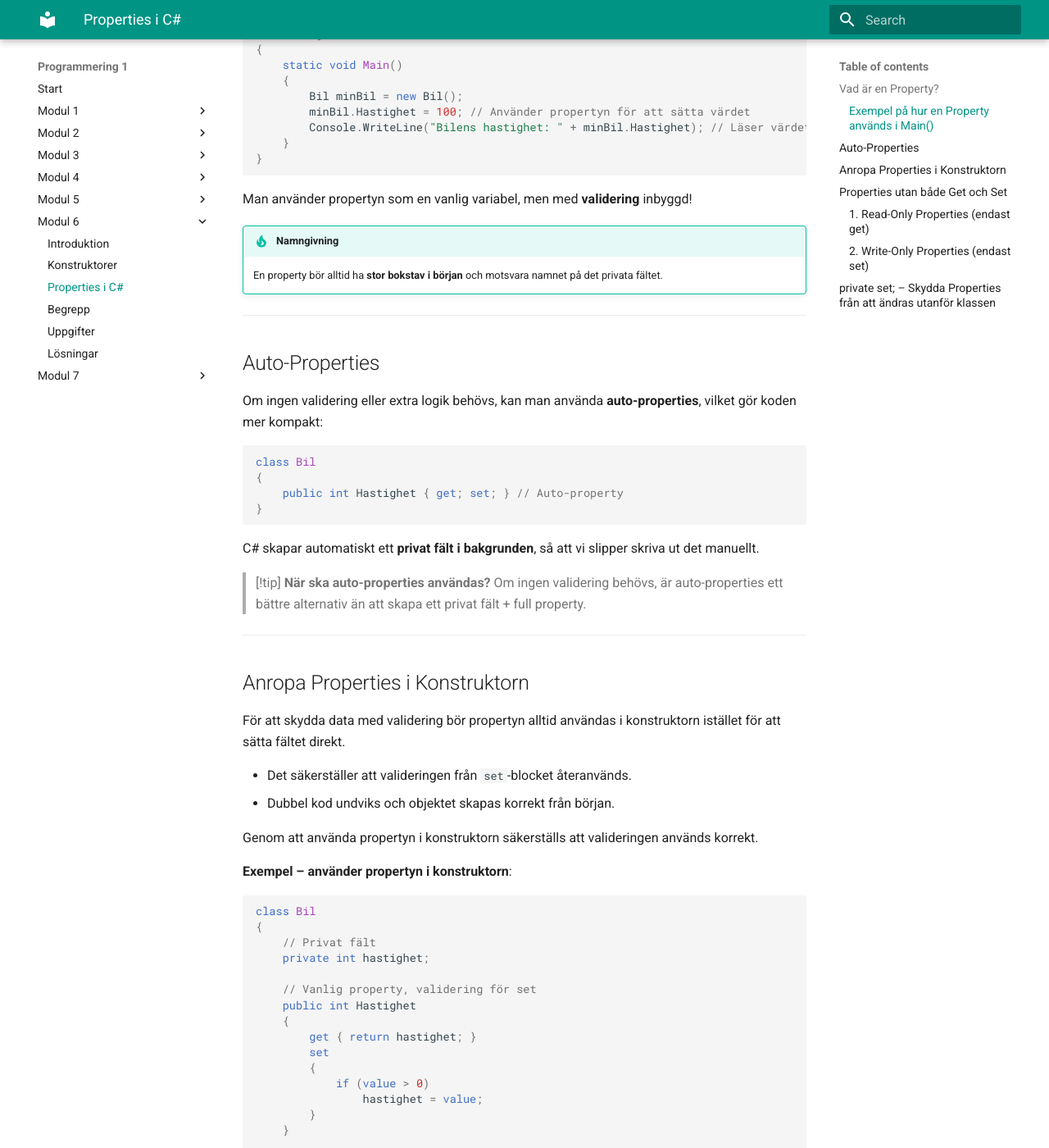
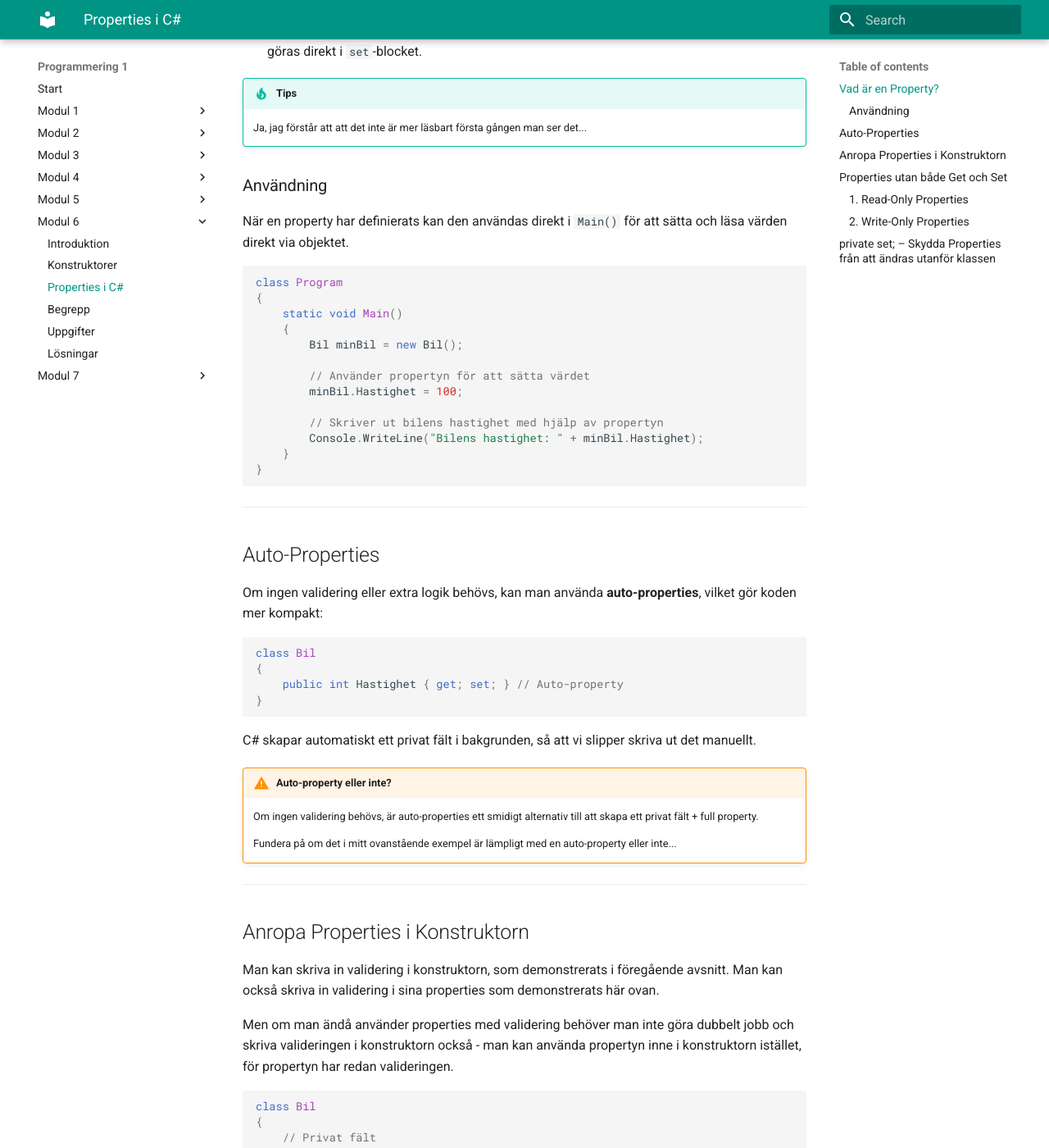
Before and after one commit to efk-tingsholm/programmering-1, an MkDocs documentation site: the page built from docs/content/modul-6/3-properties.md, in a window 1280 px wide and 1400 px high, scrolled down 1161 px. Shown: the whole window at 82% size. Built offline with MkDocs 1.6.1 and Material for MkDocs 9.7.7, drawn with Linux system fonts in a browser that asks for light colours; some of the changed text lies outside the part shown.

Commit message:
lite jobb på prop i m6, snart klar

````diff
--- a/docs/content/modul-6/3-properties.md
+++ b/docs/content/modul-6/3-properties.md
@@ -7,7 +7,7 @@
 
 En **property** (egenskap) är en mekanism i C# för att hantera åtkomst till en privat variabel i en klass. Properties används för att kontrollera hur data läses och skrivs, vilket är en viktig del av **inkapsling** i objektorienterad programmering.
 
-En property består av en **getter** och en **setter**:
+En property består av en **getter** och en **setter**, motsvaras av kodblocken `get` och `set` i nedanstående exempel, där namnen är beskrivande, och `get` då hanterar om värdet ska hämtas (och sen förmodligen användas till något), medan `set` hanterar om värdet ska ändras.
 ```csharp
 class Bil
 {
@@ -17,15 +17,25 @@
     // Property
     public int Hastighet
     {
+        // När värdet från fältet "hastighet" ska hämtas och sen användas till något.
         get { return hastighet; }
+
+        // När annan del av programmet försöker ändra värdet i "hastighet".
         set
         {
-            if (value > 0) // Validering av värdet
+            // Validering av det inkommande värdet, ändra bara om det är större ön noll.
+            if (value > 0)
+            {
+                // Tilldelar det privata fältet "hastighet" det nya inkommande värdet.
                 hastighet = value;
+            }
         }
     }
 }
 ```
+
+Properties bör namnges enligt den privata variabel som hanteras, men med inledande versal. Exempelvis för ovanstående kod, där det privata fältet `hastighet` hanteras av propertyn `Hastighet`.
+
 Det finns fördelar med properties, exempelvis:
 
 - **Kortare och mer läsbar kod** – eliminerar behovet av separata getter- och setter-metoder.
@@ -36,24 +46,23 @@
     Ja, jag förstår att att det inte är mer läsbart första gången man ser det...
 
 
-### Exempel på hur en Property används i `Main()`
-När en property har definierats kan den användas direkt i `Main()` för att sätta och läsa värden:
+### Användning
+När en property har definierats kan den användas direkt i `Main()` för att sätta och läsa värden direkt via objektet.
 ```csharp
 class Program
 {
     static void Main()
     {
         Bil minBil = new Bil();
-        minBil.Hastighet = 100; // Använder propertyn för att sätta värdet
-        Console.WriteLine("Bilens hastighet: " + minBil.Hastighet); // Läser värdet
+
+        // Använder propertyn för att sätta värdet
+        minBil.Hastighet = 100;
+
+        // Skriver ut bilens hastighet med hjälp av propertyn
+        Console.WriteLine("Bilens hastighet: " + minBil.Hastighet);
     }
 }
 ```
-Man använder propertyn som en vanlig variabel, men med **validering** inbyggd!
-
-!!! tip "Namngivning"
-    En property bör alltid ha **stor bokstav i början** och motsvara namnet på det privata fältet.
-
 
 ---
 
@@ -66,22 +75,21 @@
 }
 ```
 
-C# skapar automatiskt ett **privat fält i bakgrunden**, så att vi slipper skriva ut det manuellt.
+C# skapar automatiskt ett privat fält i bakgrunden, så att vi slipper skriva ut det manuellt.
 
-> [!tip] **När ska auto-properties användas?**
-> Om ingen validering behövs, är auto-properties ett bättre alternativ än att skapa ett privat fält + full property.
+!!! warning "Auto-property eller inte?"
+    Om ingen validering behövs, är auto-properties ett smidigt alternativ till att skapa ett privat fält + full property.
+
+    Fundera på om det i mitt ovanstående exempel är lämpligt med en auto-property eller inte...
+
 
 ---
 
 ## Anropa Properties i Konstruktorn
-För att skydda data med validering bör propertyn alltid användas i konstruktorn istället för att sätta fältet direkt.
+Man kan skriva in validering i konstruktorn, som demonstrerats i föregående avsnitt. Man kan också skriva in validering i sina properties som demonstrerats här ovan.
 
-- Det säkerställer att valideringen från `set`-blocket återanvänds.
-- Dubbel kod undviks och objektet skapas korrekt från början.
+Men om man ändå använder properties med validering behöver man inte göra dubbelt jobb och skriva valideringen i konstruktorn också - man kan använda propertyn inne i konstruktorn istället, för propertyn har redan valideringen.
 
-Genom att använda propertyn i konstruktorn säkerställs att valideringen används korrekt.
-
-**Exempel – använder propertyn i konstruktorn**:
 ```csharp
 class Bil
 {
@@ -102,50 +110,55 @@
 	// Konstruktorn, tar inkommande värde och tilldelar till property
     public Bil(int hastighetIn)
     {
-        Hastighet = hastighetIn; // Använder propertyn för att säkerställa validering
+        // Använder propertyn "Hastighet" för att säkerställa validering,
+        // istället för att tilldela till fältet "hastighet" direkt.
+        Hastighet = hastighetIn;
     }
 }
 ```
 
 
-> [!summary] **Sammanfattning**
-> - Använd alltid propertyn i konstruktorn, inte det privata fältet.
-> - Detta säkerställer att eventuell validering används konsekvent.
 
 ---
 
 ## Properties utan både Get och Set
 En property behöver inte alltid ha både `get` och `set`.
 
-### 1. Read-Only Properties (endast `get`)
-Om ett värde **aldrig ska ändras** utanför klassen, kan vi ha en property med **bara `get`**:
+### 1. Read-Only Properties
+Om ett värde **aldrig ska ändras** utanför klassen, kan man ha en property med bara `get`:
 ```csharp
 class Bil
 {
-    public string Färg { get; } // Auto-property med endast 'get', kan bara sättas i konstruktorn
+    // Auto-property med endast 'get', resten av programmet
+    // kan enbart hämta värdet
+    public string Färg { get; }
 
+    // Konstruktor,
     public Bil(string färg)
     {
-                Färg = färg; // Propertyn kan endast sättas vid objektets skapande
+        // Vi låter konstruktorn vara enda tillfället då färgen kan tilldelas
+        Färg = färg;
     }
 }
 ```
-**Används för:** ID:n, skapelsedatum, konstanta värden per objekt.
+Kan vara användbart för exempelvis unika ID:n och datum då objekt skapats.
 
-### 2. Write-Only Properties (endast `set`)
-Om en property bara ska **kunna ta emot värden men inte läsas ut**, kan vi använda **bara `set`**:
+### 2. Write-Only Properties
+Om en property bara ska **kunna ta emot värden men inte läsas ut**, kan man använda bara `set`:
 ```csharp
 class SäkerData
 {
-    private string lösenord; // Privat fält lagrar värdet internt
+    // Vi gör ett privat fält
+    private string lösenord;
 
-        public string Lösenord // Property med endast 'set', kan inte läsas ut
+    // Property med endast 'set', kan inte läsas ut, bara ändras
+    public string Lösenord
     {
         set { lösenord = value; }
     }
 }
 ```
-**Används för:** Lösenord, känslig information där data bara ska kunna sättas.
+Kan vara användbart för exempelvis Lösenord och annan känslig information.
 
 ---
 
@@ -167,11 +180,12 @@
 ```
 Objekt kan **tilldelas ett unikt ID**, men ingen annan kod kan ändra det efter att objektet skapats. Går dock bra att titta på ID via `get`.
 
-> [!tip] **När används `private set;`?**
-> Det används ofta för **ID-nummer** och andra värden som ska sättas en gång vid skapande men aldrig ändras efteråt.
-Om en property ska kunna **sättas internt i klassen** men bara **läsas externt**, kan vi använda `private set;`:
+!!! tip "När används `private set;`?"
+    Det används ofta för **ID-nummer** och andra värden som ska sättas en gång vid skapande men aldrig ändras efteråt.
+    Om en property ska kunna **sättas internt i klassen** men bara **läsas externt**, kan vi använda `private set;`:
 
-> [!summary] **Sammanfattning**
-> - `get` utan `set` gör en property **read-only**.
-> - `set` utan `get` gör en property **write-only**.
-> - `private set;` gör att propertyn bara kan sättas inuti klassen.
+
+!!! summary "Sammanfattning"
+    - `get` utan `set` gör en property **read-only**.
+    - `set` utan `get` gör en property **write-only**.
+    - `private set;` gör att propertyn bara kan sättas inuti klassen.
````
